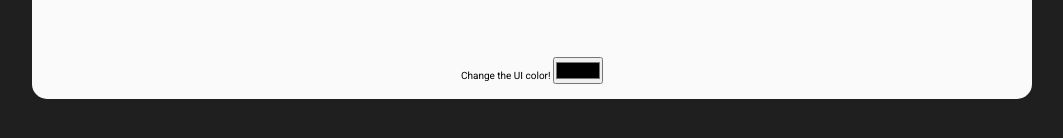
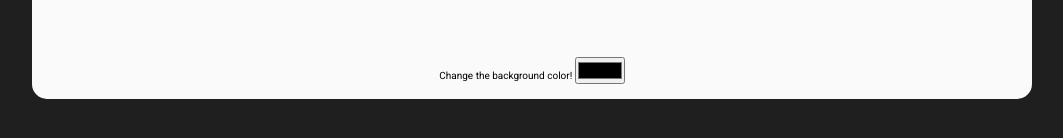
Before and after one commit to AleHenestroza/digitalclock, a plain HTML site: page index.html in a window 1280 px wide. Shown: the part 428-566 px from the top of the page, without its empty margins (108-1171 px from the left). Drawn offline with Linux system fonts and the light colour scheme.

Commit message:
Updated the text

```diff
--- a/index.html
+++ b/index.html
@@ -23,7 +23,7 @@
 			</div>
 
 			<div class="colorpicker">
-				<label for="colorpicker">Change the UI color! <input type="color" name="colorpicker" id="colorpicker" /></label>
+				<label for="colorpicker">Change the background color! <input type="color" name="colorpicker" id="colorpicker" /></label>
 			</div>
 		</main>
 		<script src="js/app.js"></script>
```
